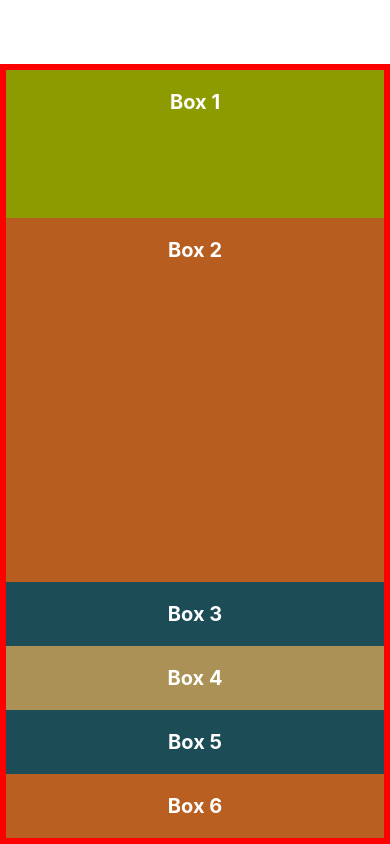
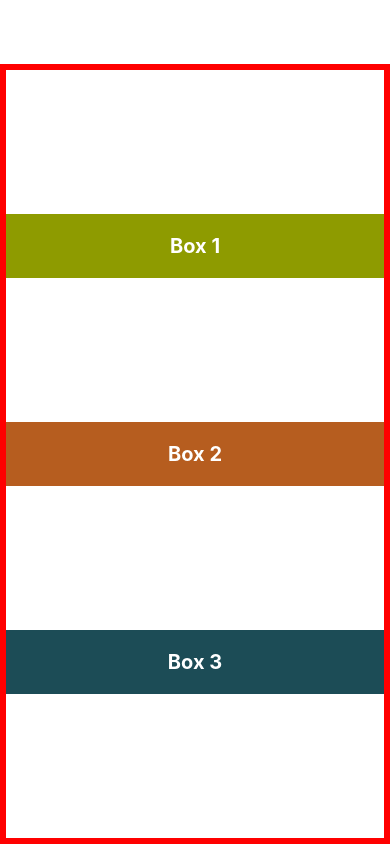
Before and after one commit to jas4code/codevodlution-react-native, a React Native app: screen / in a window 390 px wide. Built offline with nearby package versions, Linux system fonts and the light colour scheme.

Commit message:
Using justifyContent Property

```diff
--- a/App.js
+++ b/App.js
@@ -6,21 +6,27 @@ export default function App() {
 		// <View style={{ backgroundColor: 'plum', flex: 1 }}></View>
 
 		<View style={styles.container}>
-			<Box style={{ backgroundColor: '#8e9b00', flex: 1 }}>Box 1</Box>
-			<Box style={{ backgroundColor: '#b65d1f', flex: 3 }}>Box 2</Box>
+			<Box style={{ backgroundColor: '#8e9b00' }}>Box 1</Box>
+			<Box style={{ backgroundColor: '#b65d1f' }}>Box 2</Box>
 			<Box style={{ backgroundColor: '#1c4c56' }}>Box 3</Box>
-			<Box style={{ backgroundColor: '#ab9156' }}>Box 4</Box>
+			{/* <Box style={{ backgroundColor: '#ab9156' }}>Box 4</Box>
 			<Box style={{ backgroundColor: '#1c4c56' }}>Box 5</Box>
-			<Box style={{ backgroundColor: '#b95f21' }}>Box 6</Box>
+			<Box style={{ backgroundColor: '#b95f21' }}>Box 6</Box> */}
 		</View>
 	);
 }
 
 const styles = StyleSheet.create({
 	container: {
-		flex: 1,
 		marginTop: 64,
 		borderWidth: 6,
 		borderColor: 'red',
+		flex: 1,
+		// justifyContent: 'flex-start',
+		// justifyContent: 'flex-end',
+		// justifyContent: 'center',
+		// justifyContent: 'space-between',
+		// justifyContent: 'space-around',
+		justifyContent: 'space-evenly',
 	},
 });
```
